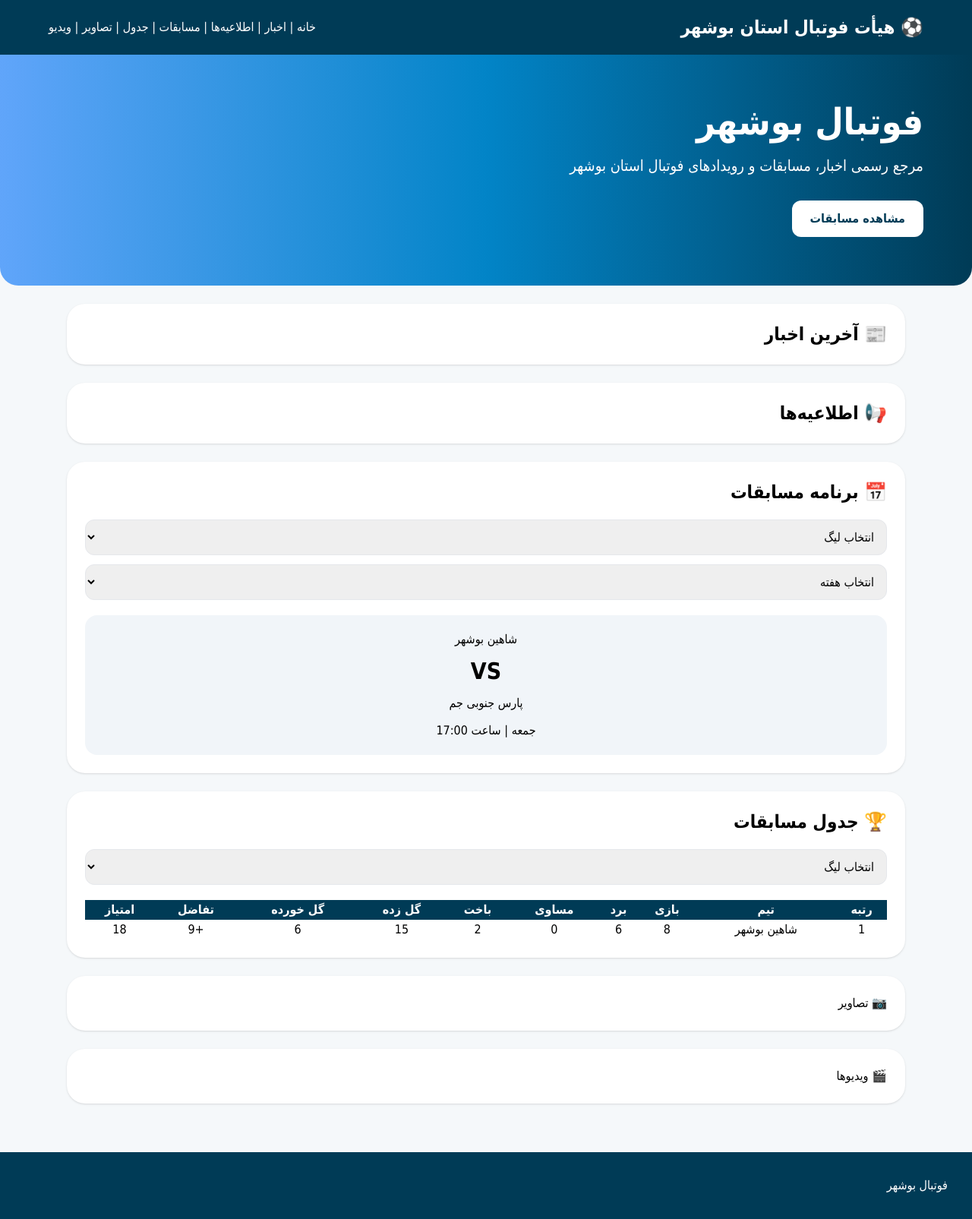
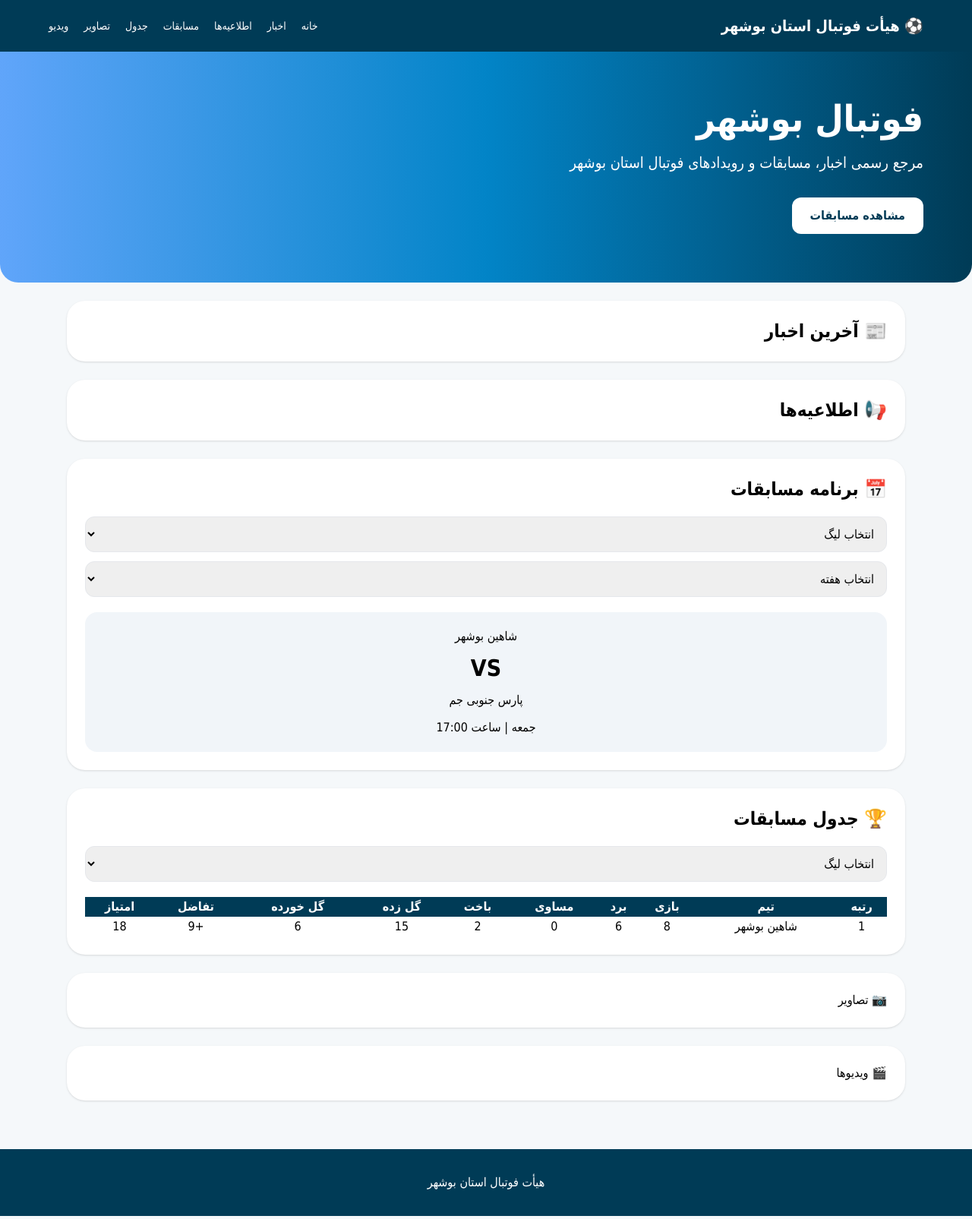
Before and after one commit to mdarzand0315-sys/football-bushehr-v2, a Next.js app: page / in a window 1280 px wide. Shown: the whole page at 76% size. Built offline with nearby package versions, Linux system fonts and the light colour scheme.

Commit message:
Add files via upload

```diff
--- /dev/null
+++ b/app/announcements/page.tsx
@@ -0,0 +1,6 @@
+
+export default function Announcements(){
+return <main className="p-8 max-w-6xl mx-auto">
+<h1 className="text-3xl font-bold">📢 اطلاعیه‌ها</h1>
+</main>
+}
--- /dev/null
+++ b/app/gallery/page.tsx
@@ -0,0 +1,6 @@
+
+export default function Gallery(){
+return <main className="p-8 max-w-6xl mx-auto">
+<h1 className="text-3xl font-bold">📷 تصاویر</h1>
+</main>
+}
--- /dev/null
+++ b/app/matches/page.tsx
@@ -0,0 +1,8 @@
+
+export default function Matches(){
+return <main className="p-8 max-w-6xl mx-auto">
+<h1 className="text-3xl font-bold">📅 برنامه مسابقات</h1>
+<select className="border p-3 rounded-xl mt-5 w-full"><option>انتخاب لیگ</option></select>
+<select className="border p-3 rounded-xl mt-3 w-full"><option>انتخاب هفته</option></select>
+</main>
+}
--- /dev/null
+++ b/app/news/page.tsx
@@ -0,0 +1,9 @@
+
+export default function News(){
+return <main className="p-8 max-w-6xl mx-auto">
+<h1 className="text-3xl font-bold">📰 اخبار</h1>
+<div className="bg-white rounded-2xl shadow p-6 mt-5">
+آخرین اخبار فوتبال استان بوشهر
+</div>
+</main>
+}
--- /dev/null
+++ b/app/table/page.tsx
@@ -0,0 +1,9 @@
+
+export default function Table(){
+return <main className="p-8 max-w-6xl mx-auto">
+<h1 className="text-3xl font-bold">🏆 جدول مسابقات</h1>
+<div className="bg-white mt-5 p-5 rounded-2xl">
+جدول با امتیاز، رودررو، تفاضل گل و گل زده
+</div>
+</main>
+}
--- /dev/null
+++ b/app/videos/page.tsx
@@ -0,0 +1,6 @@
+
+export default function Videos(){
+return <main className="p-8 max-w-6xl mx-auto">
+<h1 className="text-3xl font-bold">🎬 ویدیوها</h1>
+</main>
+}
--- a/components/Footer.tsx
+++ b/components/Footer.tsx
@@ -1,4 +1,8 @@
 
 export default function Footer(){
-return <footer className="bg-[#003b56] text-white p-8 mt-10">فوتبال بوشهر</footer>
+return (
+<footer className="bg-[#003b56] text-white p-8 mt-10 text-center">
+هیأت فوتبال استان بوشهر
+</footer>
+)
 }
--- a/components/Header.tsx
+++ b/components/Header.tsx
@@ -1,11 +1,22 @@
+
+import Link from "next/link";
 
 export default function Header(){
 return (
 <header className="bg-[#003b56] text-white p-5 shadow">
-<div className="max-w-6xl mx-auto flex flex-col md:flex-row justify-between items-center gap-4">
-<div className="text-2xl font-black">⚽ هیأت فوتبال استان بوشهر</div>
-<nav className="text-sm md:text-base space-x-4">
-خانه | اخبار | اطلاعیه‌ها | مسابقات | جدول | تصاویر | ویدیو
+<div className="max-w-6xl mx-auto flex justify-between items-center">
+<div className="font-black text-xl">
+⚽ هیأت فوتبال استان بوشهر
+</div>
+
+<nav className="hidden md:flex gap-5 text-sm">
+<Link href="/">خانه</Link>
+<Link href="/news">اخبار</Link>
+<Link href="/announcements">اطلاعیه‌ها</Link>
+<Link href="/matches">مسابقات</Link>
+<Link href="/table">جدول</Link>
+<Link href="/gallery">تصاویر</Link>
+<Link href="/videos">ویدیو</Link>
 </nav>
 </div>
 </header>
```
